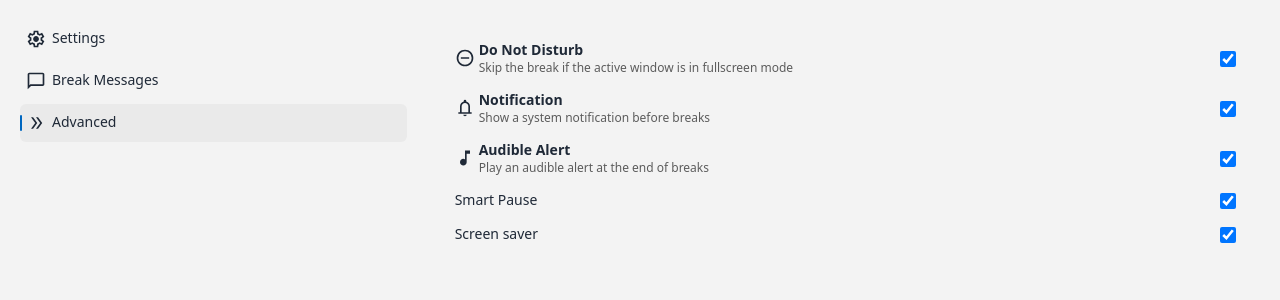
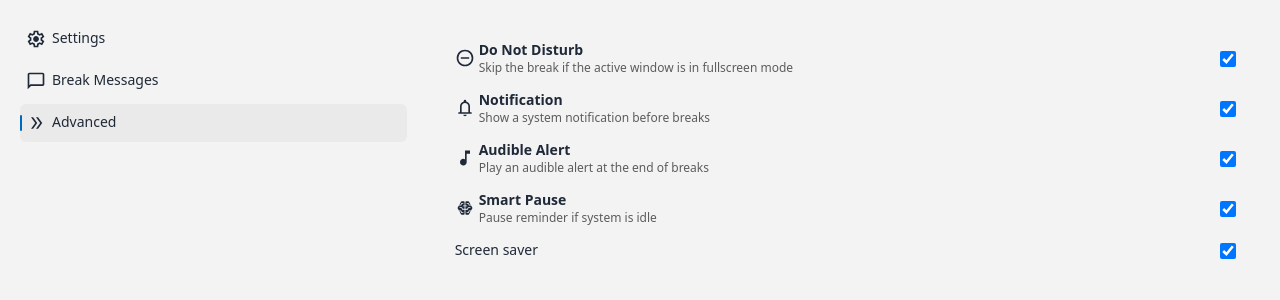
Before and after one commit to Mehdi-Saadi/break-reminder-vue, a Vue app: page /advanced in a window 1280 px wide. Shown: the top 300 px of the page. Built offline with nearby package versions, Linux system fonts and the light colour scheme.

Commit message:
update setting style

```diff
--- a/src/views/Advanced.vue
+++ b/src/views/Advanced.vue
@@ -3,6 +3,7 @@ import CheckboxButton from '@/components/ui/buttons/CheckboxButton.vue';
 import DoNotDisturbOnIcon from '@/components/ui/icons/DoNotDisturbOnIcon.vue';
 import SettingItem from '@/components/setting/SettingItem.vue';
 import MusicNoteIcon from '@/components/ui/icons/MusicNoteIcon.vue';
+import NetworkIntelligenceIcon from '@/components/ui/icons/NetworkIntelligenceIcon.vue';
 import NotificationsIcon from '@/components/ui/icons/NotificationsIcon.vue';
 </script>
 
@@ -64,7 +65,16 @@ import NotificationsIcon from '@/components/ui/icons/NotificationsIcon.vue';
     </SettingItem>
     <SettingItem>
       <template #text>
-        Smart Pause
+        <div class="flex items-center space-x-1">
+          <!-- icon -->
+          <NetworkIntelligenceIcon class="size-5" />
+
+          <!-- text -->
+          <div class="flex flex-col">
+            <div class="font-semibold">Smart Pause</div>
+            <div class="text-xs text-[#5c5c5c] dark:text-[#cccccc]">Pause reminder if system is idle</div>
+          </div>
+        </div>
       </template>
 
       <template #button>
```
